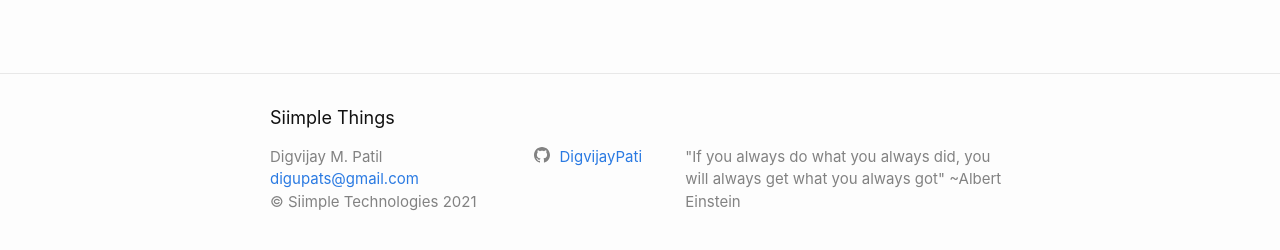
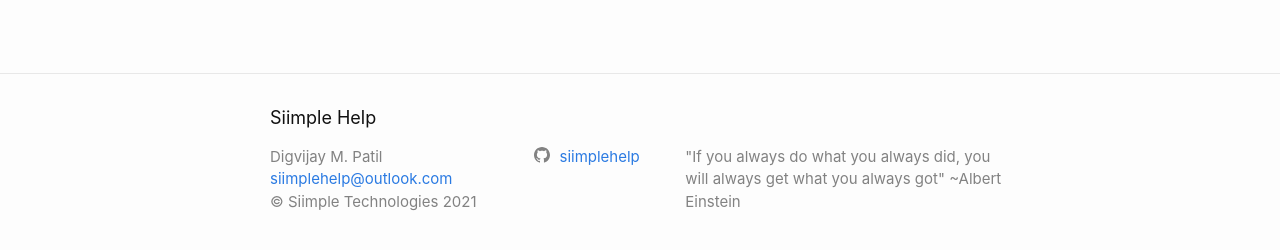
Before and after one commit to siimplehelp/liveingermany, a Jekyll site: the page built from index.markdown, in a window 1280 px wide. Shown: the part 627-877 px from the top of the page. Built offline with Jekyll 4.4.1, drawn with Linux system fonts in a browser that asks for light colours.

Commit message:
update contact

```diff
--- a/_config.yml
+++ b/_config.yml
@@ -18,16 +18,16 @@
 # You can create any custom variable you would like, and they will be accessible
 # in the templates via {{ site.myvariable }}.
 
-title: Siimple Things
-email: digupats@gmail.com
+title: Siimple Help
+email: siimplehelp@outlook.com
 description: >- # this means to ignore newlines until "baseurl:"
  "If you always do what you always did,
  you will always get what you always got"
  ~Albert Einstein
-baseurl: "/my-blog" # the subpath of your site, e.g. /blog
-url: "https://digvijaypati.github.io" # the base hostname & protocol for your site, e.g. http://example.com
+baseurl: "/iveingermany" # the subpath of your site, e.g. /blog
+url: "https://siimplehelp.github.io" # the base hostname & protocol for your site, e.g. http://example.com
 #twitter_username: Digupats
-github_username:  DigvijayPati
+github_username:  siimplehelp
 
 # not default
 author: Digvijay M. Patil
```
